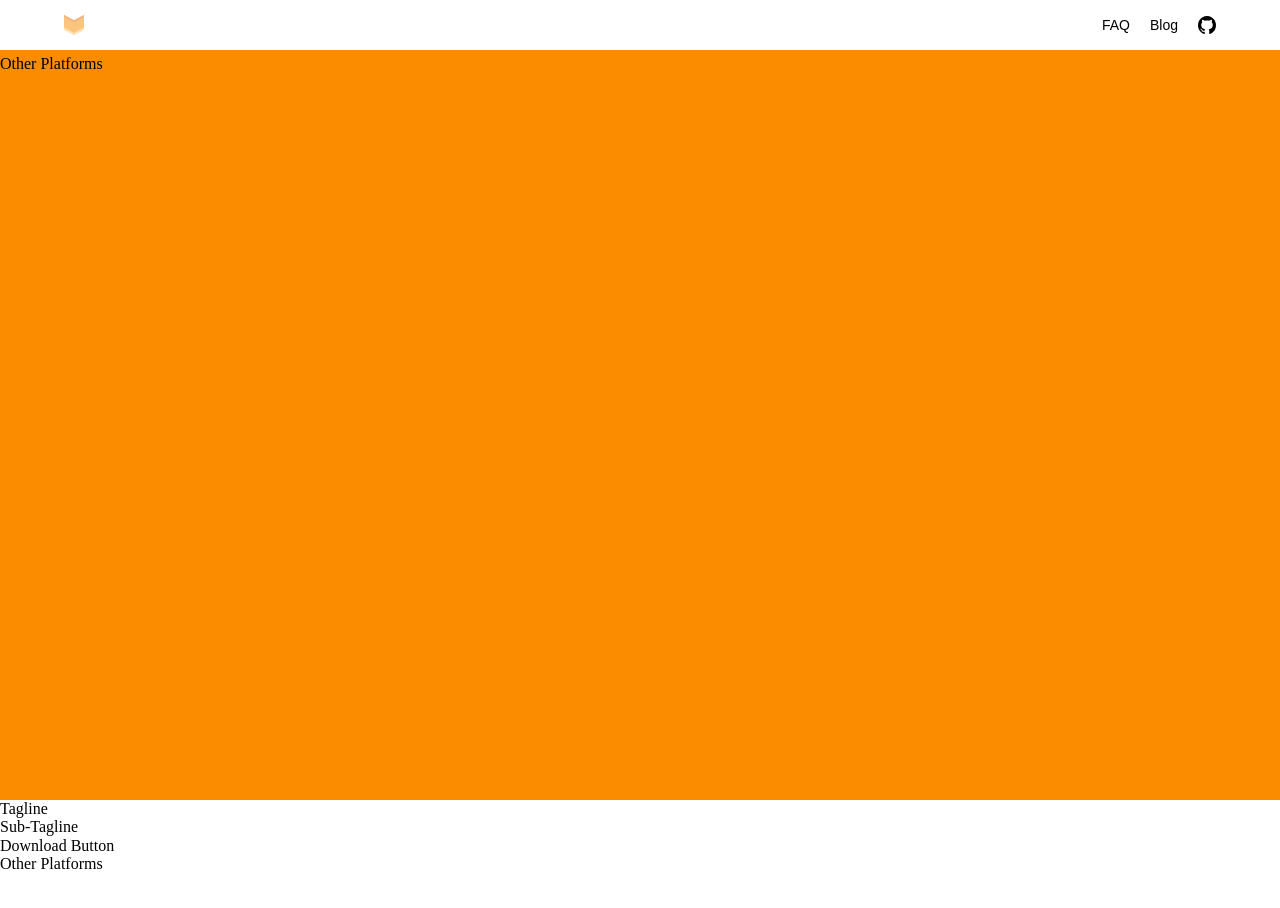
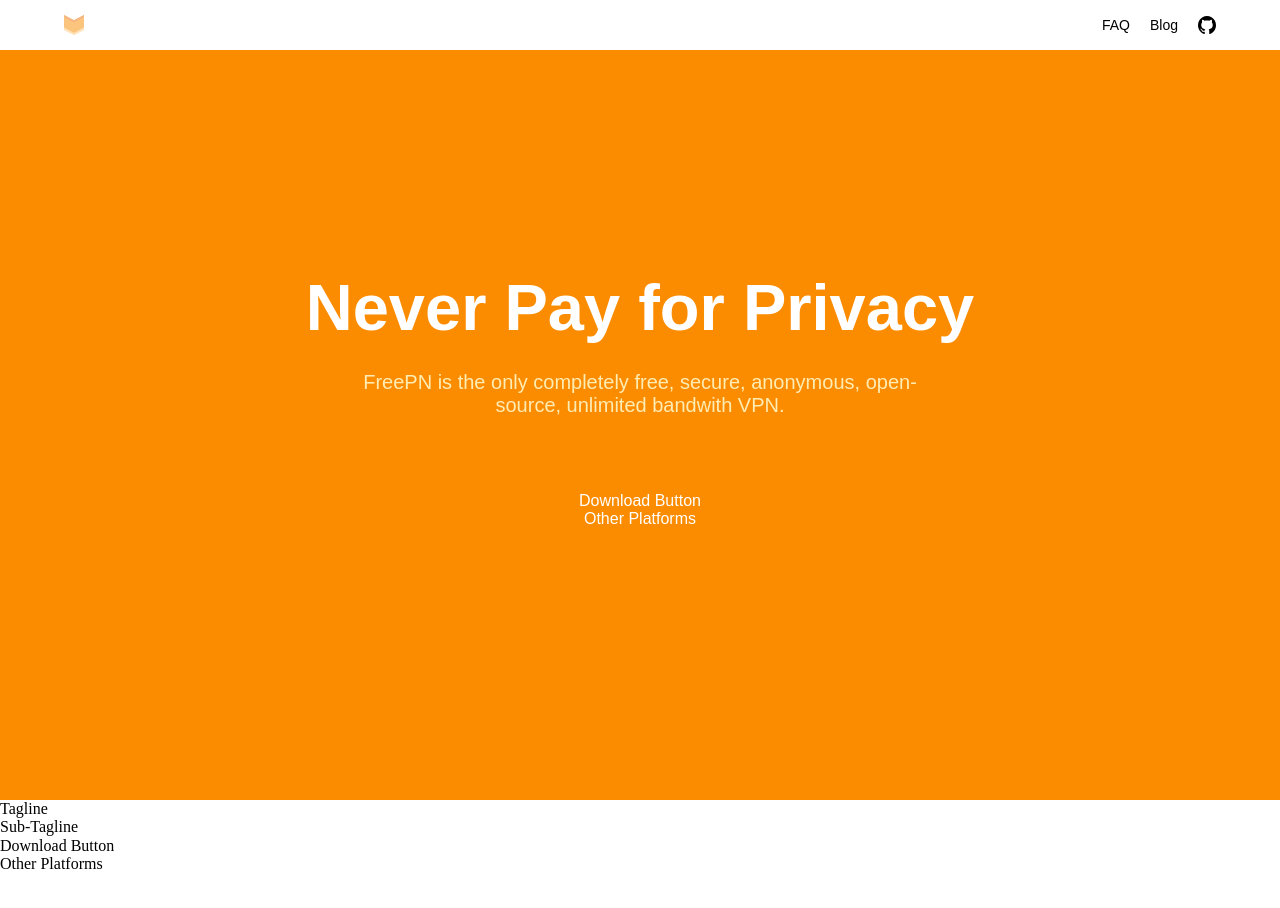
Before and after one commit to jcfr/freepn_marketing_website, a website: page src/index.html in a window 1280 px wide. Shown: the top 908 px of the page. Drawn offline with nearby package versions, Linux system fonts and the light colour scheme; files that its build step writes are made by us from their sources.

Commit message:
progress on landing page copy

```diff
--- a/src/index.html
+++ b/src/index.html
@@ -47,8 +47,13 @@
 		</header>
 
 		<div class="landing_section_one">
-			<div>Tagline</div>
-			<div>Sub-Tagline</div>
+			<div class="landing_section_one_tagline">
+				Never Pay for Privacy
+			</div>
+			<div class="landing_section_one_sub_tagline">
+				FreePN is the only completely free, secure, anonymous,
+				open-source, unlimited bandwith VPN.
+			</div>
 			<div>
 				<div>Download Button</div>
 				<div>Other Platforms</div>
--- a/src/scss/layout/index.scss
+++ b/src/scss/layout/index.scss
@@ -65,6 +65,28 @@
 .landing_section_one {
 	min-height: 100vh;
 	background-color: #fb8c00;
+	display: flex;
+	flex-direction: column;
+	justify-content: center;
+	align-items: center;
+	color: #ffffff;
+	font-family: sans-serif;
+	text-align: center;
+	padding: 0 5%;
+}
+
+.landing_section_one_tagline {
+	font-size: 65px;
+	font-weight: 600;
+	margin-bottom: 25px;
+	max-width: 680px;
+}
+
+.landing_section_one_sub_tagline {
+	font-size: 20px;
+	margin-bottom: 75px;
+	color: #ffecb3;
+	max-width: 600px;
 }
 
 .landing_section_two {
```
